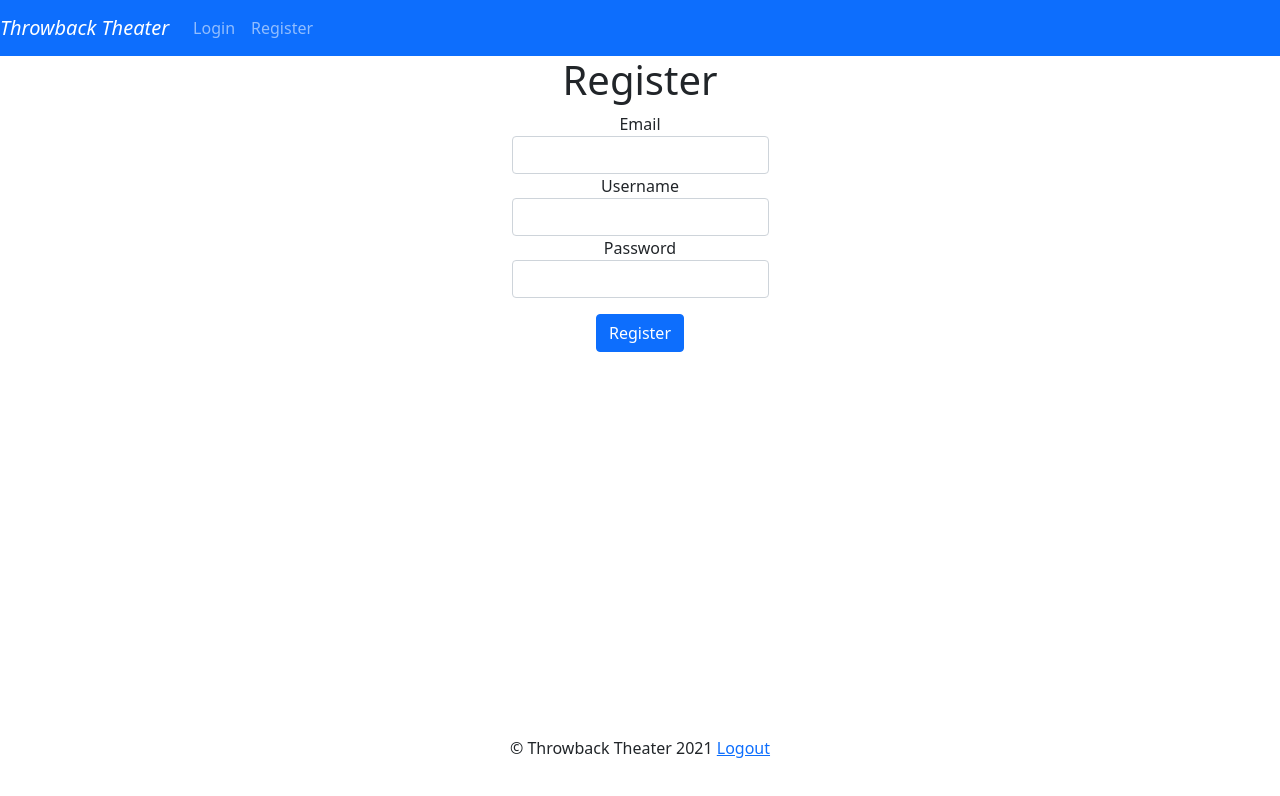
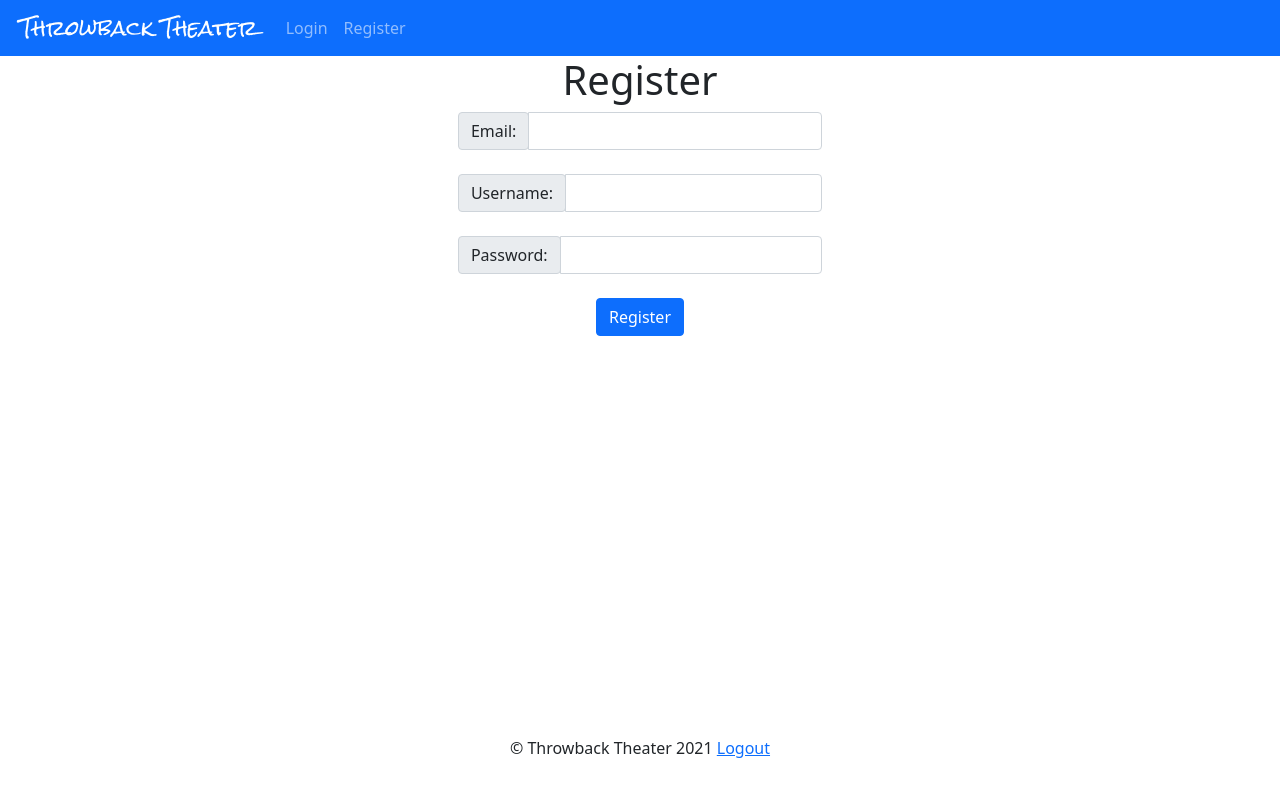
Before and after one commit to amaxwellshaffer/team-3-client, a React (Create React App) app: page /register in a window 1280 px wide. Shown: the top 796 px of the page. Built offline with nearby package versions, Linux system fonts and the light colour scheme.

Commit message:
6-1 styling

```diff
--- a/src/App.css
+++ b/src/App.css
@@ -1,3 +1,5 @@
+@import url('https://fonts.googleapis.com/css2?family=Rock+Salt&display=swap');
+
 .App {
   text-align: center;
 }
@@ -5,3 +7,9 @@
 .main{
   min-height: 85vh;
 }
+
+.logotype {
+  font-family: 'Rock Salt', cursive;
+  margin-left: 20px;
+  margin-right: 20px;
+}
--- a/src/components/functions/auth/Login.js
+++ b/src/components/functions/auth/Login.js
@@ -42,14 +42,19 @@ const Login = (props) => {
                             <FormGroup>
                                 <InputGroup>
                                     <InputGroupAddon addonType="prepend">
-                                        <InputGroupText>Email</InputGroupText>
+                                        <InputGroupText >Email:</InputGroupText>
                                     </InputGroupAddon>
                                     <Input onChange={(e) => setEmail(e.target.value)} name="email" value={email} />
                                 </InputGroup>
                             </FormGroup>
+                            <br />
                             <FormGroup>
-                                    <Label htmlFor="password">Password</Label>
+                                <InputGroup>
+                                    <InputGroupAddon addonType="prepend">
+                                        <InputGroupText>Password:</InputGroupText>
+                                    </InputGroupAddon>
                                     <Input onChange={(e) => setPassword(e.target.value)} name="password" value={password} />
+                                </InputGroup>
                             </FormGroup>
                             <br />
                             <Button type="submit" color="primary" >Login</Button>
@@ -64,3 +69,5 @@ const Login = (props) => {
 };
 
 export default Login;
+
+// onChange={(e) => setPassword(e.target.value)} name="password" value={password}
--- a/src/components/functions/auth/Register.js
+++ b/src/components/functions/auth/Register.js
@@ -1,5 +1,5 @@
 import React, { useState } from 'react';
-import { Form, FormGroup, Label, Input, Button, Row, Col } from "reactstrap";
+import { Form, FormGroup, Label, Input, Button, Row, Col, InputGroup, InputGroupAddon, InputGroupText } from "reactstrap";
 import { useHistory } from "react-router-dom";
 
 const Register = (props) => {
@@ -63,18 +63,32 @@ const Register = (props) => {
                         <h1>Register</h1>
                         <Form onSubmit={handleSubmit}>
                             <FormGroup>
-                                <Label htmlFor="email">Email</Label>
-                                <Input onChange={(e) => setEmail(e.target.value)} name="email" value={email} />
+                            <InputGroup>
+                                    <InputGroupAddon addonType="prepend">
+                                        <InputGroupText >Email:</InputGroupText>
+                                    </InputGroupAddon>
+                                    <Input onChange={(e) => setEmail(e.target.value)} name="email" value={email} />
+                                </InputGroup>
                             </FormGroup>
+                            <br />
                             <FormGroup>
-                                <Label htmlFor="username">Username</Label>
-                                <Input onChange={(e) => setUsername(e.target.value)} name="username" value={username} />
+                            <InputGroup>
+                                <InputGroupAddon addonType="prepend">
+                                        <InputGroupText>Username:</InputGroupText>
+                                    </InputGroupAddon>
+                                    <Input onChange={(e) => setUsername(e.target.value)} name="username" value={username} />
+                                </InputGroup>
                             </FormGroup>
+                            <br />
                             <FormGroup>
-                                <Label htmlFor="password">Password</Label>
-                                <Input onChange={(e) => setPassword(e.target.value)} name="password" value={password} />
+                                <InputGroup>
+                                <InputGroupAddon addonType="prepend">
+                                        <InputGroupText>Password:</InputGroupText>
+                                    </InputGroupAddon>
+                                    <Input onChange={(e) => setPassword(e.target.value)} name="password" value={password} />
+                                </InputGroup>
                             </FormGroup>
-                            <p />
+                            <br />
                             <Button type="submit" color="primary">Register</Button>
                         </Form>
 
--- a/src/components/site/Navbar.js
+++ b/src/components/site/Navbar.js
@@ -46,8 +46,8 @@ const Navigation = (props) => {
     return (
         <div className="site-container">
 
-            <Navbar color="primary" dark expand="sm" navbar>
-                <NavbarBrand href="/"><i>Throwback Theater</i></NavbarBrand>
+            <Navbar  color="primary" dark expand="sm" navbar className="barOfNaigation">
+                <NavbarBrand className="logotype" href="/">Throwback Theater</NavbarBrand>
                 <div >
                 {protectedNav()}
 
--- a/src/index.css
+++ b/src/index.css
@@ -1,3 +1,6 @@
+@import url('https://fonts.googleapis.com/css2?family=Rock+Salt&display=swap');
+
+
 body {
   margin: 0;
   font-family: -apple-system, BlinkMacSystemFont, 'Segoe UI', 'Roboto', 'Oxygen',
```
Lines whose indentation alone changed are shown as unchanged.
